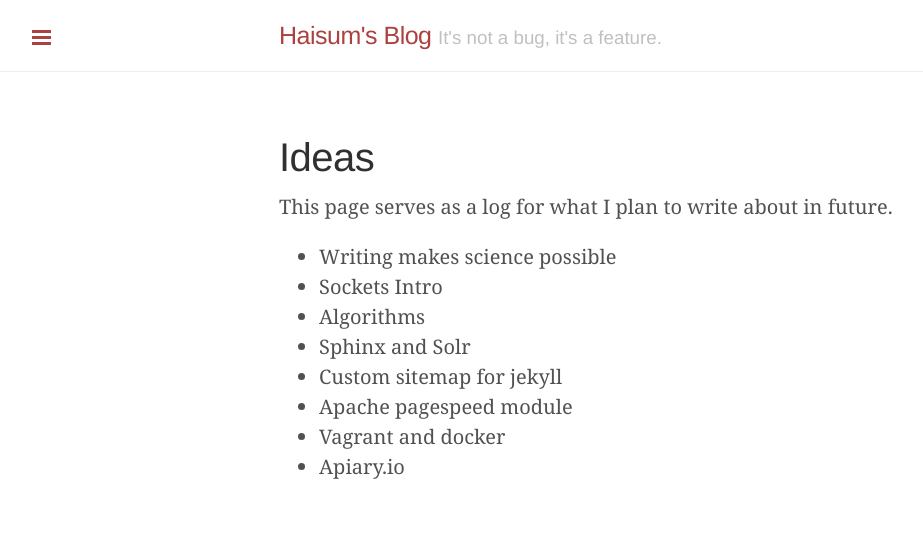
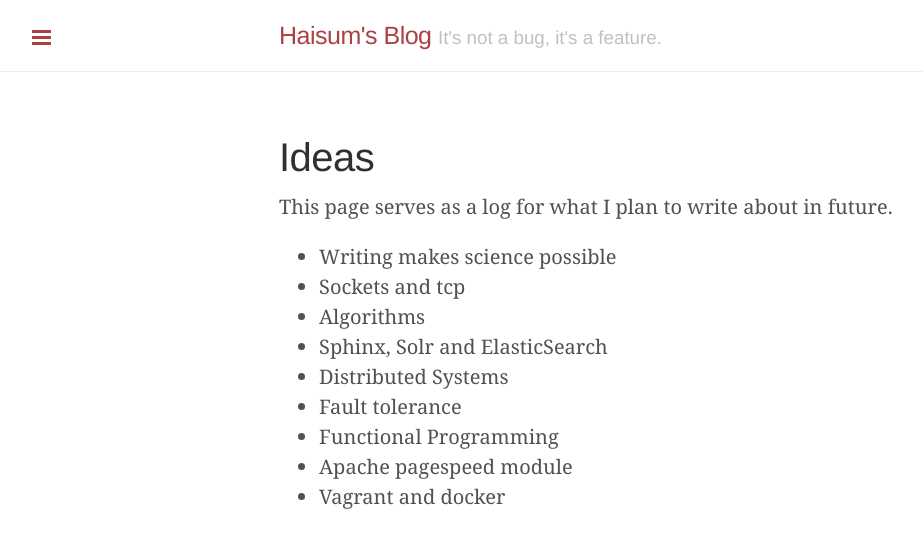
Before and after one commit to haisum/haisum.github.io, a Jekyll site: the page built from ideas.md, in a window 1280 px wide. Shown: the top 548 px of the page, without its empty margins (1-924 px from the left). Built offline with Jekyll 4.4.1, drawn with Linux system fonts in a browser that asks for light colours; Markdown is read by kramdown in place of the engine named in the settings.

Commit message:
Adding jekyll feeds and updating our ideas

```diff
--- a/_config.yml
+++ b/_config.yml
@@ -28,3 +28,4 @@ version:             1.0.0
 
 gems:
   - jekyll-sitemap
+  - jekyll-feed
--- a/_includes/sidebar.html
+++ b/_includes/sidebar.html
@@ -19,8 +19,9 @@
         {% endif %}
       {% endif %}
     {% endfor %}
-    <a class="sidebar-nav-item" href="http://stackoverflow.com/users/625540/codefreak">My StackOverflow Profile</a>
-    <a class="sidebar-nav-item" href="https://github.com/haisum/haisum.github.io">This blog's source code</a>
+    <a class="sidebar-nav-item" rel="nofollow" href="http://stackoverflow.com/users/625540/codefreak">My StackOverflow Profile</a>
+    <a class="sidebar-nav-item" rel="nofollow" href="https://github.com/haisum/haisum.github.io">This blog's source code</a>
+    <a class="sidebar-nav-item" rel="nofollow" href="/feed.xml">RSS</a>
   </nav>
 
   <div class="sidebar-item">
--- a/ideas.md
+++ b/ideas.md
@@ -6,10 +6,11 @@ title: Ideas
 This page serves as a log for what I plan to write about in future.
 
 - Writing makes science possible
-- Sockets Intro
+- Sockets and tcp
 - Algorithms
-- Sphinx and Solr
-- Custom sitemap for jekyll
+- Sphinx, Solr and ElasticSearch
+- Distributed Systems
+- Fault tolerance
+- Functional Programming
 - Apache pagespeed module
 - Vagrant and docker
-- Apiary.io
```
Also changed, not shown: atom.xml (deleted, +0 -28 lines).
